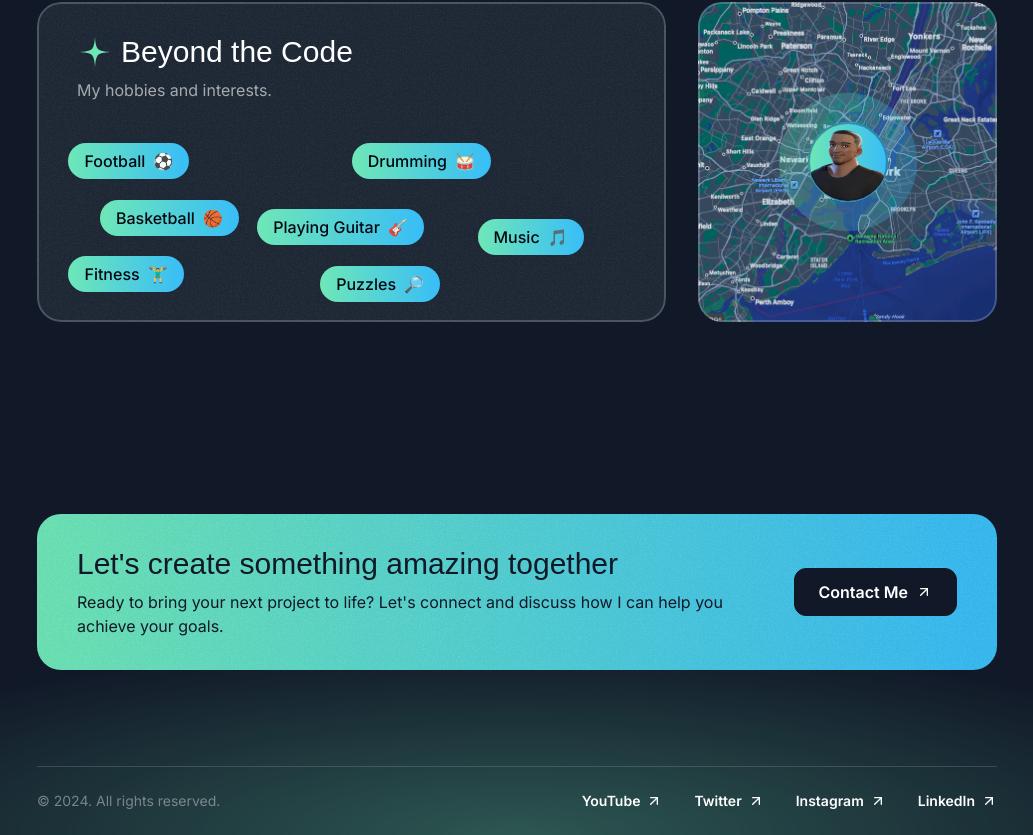
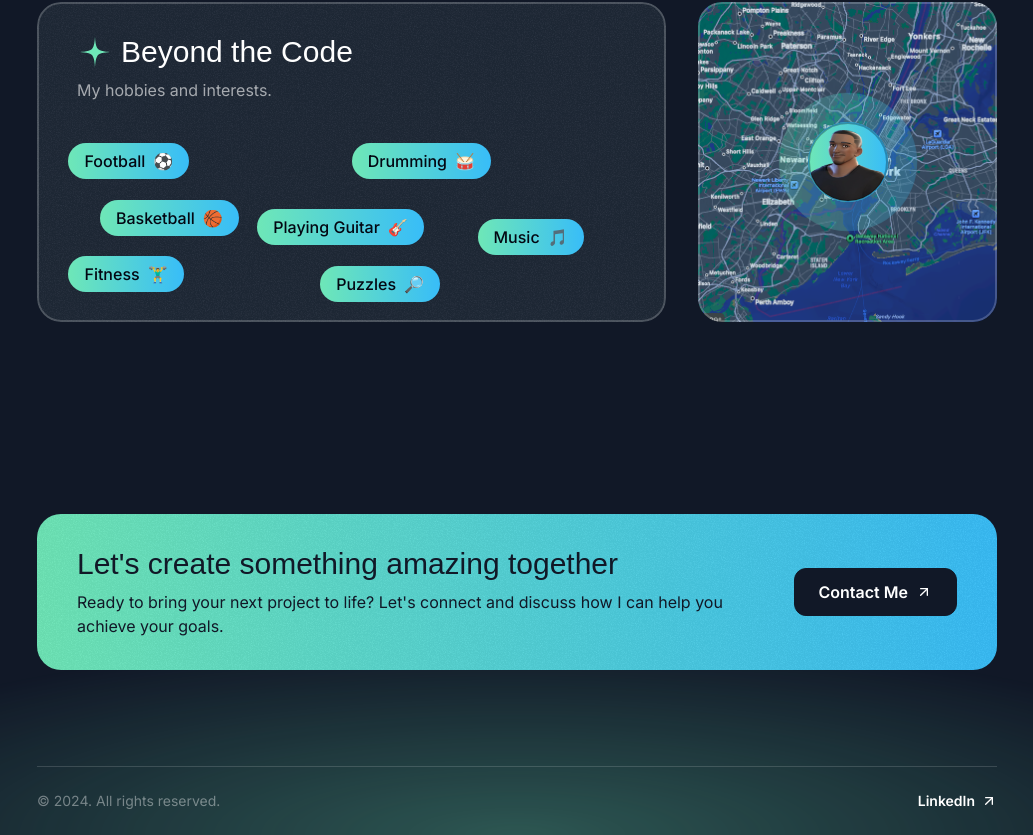
Before and after one commit to tommywa-a/Portfolio-site, a Next.js app: page / in a window 1280 px wide. Shown: the part 4420-5255 px from the top of the page, without its empty margins (123-1156 px from the left). Built offline with nearby package versions, Linux system fonts and the light colour scheme; a web font is replaced by a local one.

Commit message:
MOdified footer

```diff
--- a/src/sections/Footer.tsx
+++ b/src/sections/Footer.tsx
@@ -1,18 +1,6 @@
 import ArrowUpRightIcon from '@/assets/icons/arrow-up-right.svg'
 
 const footerLinks = [
-	{
-		title: 'YouTube',
-		href: '#',
-	},
-	{
-		title: 'Twitter',
-		href: '#',
-	},
-	{
-		title: 'Instagram',
-		href: '#',
-	},
 	{
 		title: 'LinkedIn',
 		href: 'https://www.linkedin.com/in/babatomiwaaderibigbe',
```
